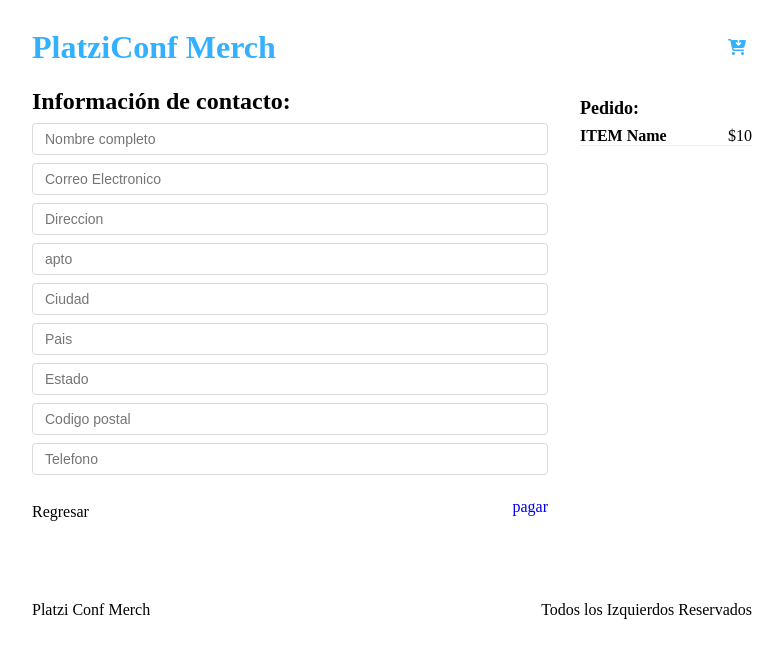
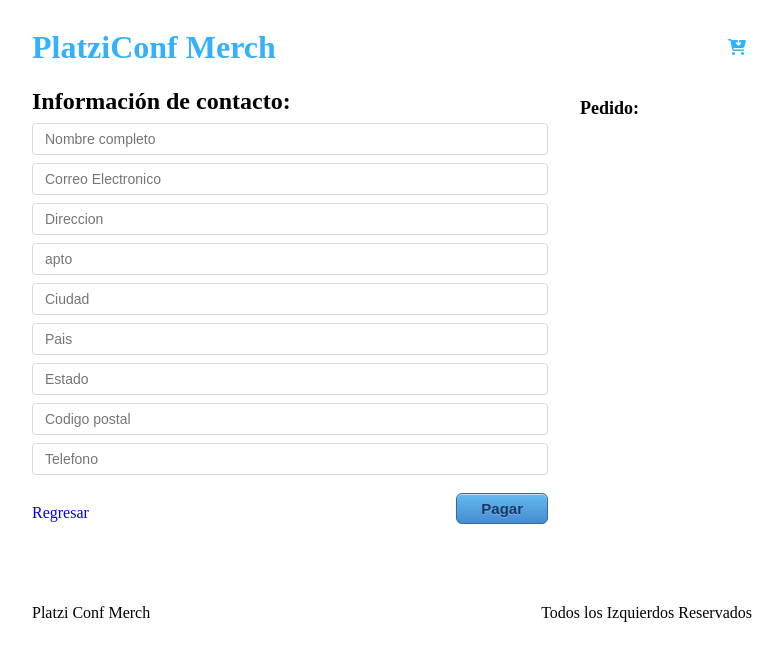
Before and after one commit to TrellixVulnTeam/platzi-conf-merch_5B81, a React app: page /checkout/information in a window 1280 px wide. Shown: the top 660 px of the page, without its empty margins (248-1031 px from the left). Built offline with nearby package versions, Linux system fonts and the light colour scheme.

Commit message:
Clase 31 terminada

```diff
--- a/src/containers/Information.jsx
+++ b/src/containers/Information.jsx
@@ -1,9 +1,33 @@
-import React from 'react'
+import React, { useEffect, useContext, useRef } from 'react'
 import { Link } from 'react-router-dom';
+import AppContext from '../context/AppContext'
 
 import '../styles/components/Information.css';
 
+
 export default function Information() {
+    const { state, addToBuyer } = useContext(AppContext);
+    const form = useRef(null);
+
+    const { cart } = state;
+
+    const handleSubmit = () => {
+        const formData = new FormData(form.current);
+        const buyer = {
+            'name': formData.get('name'),
+            'email':formData.get('email'),
+            'addres':formData.get('addres'),
+            'apto':formData.get('apto'),
+            'city':formData.get('city'),
+            'country':formData.get('country'),
+            'state':formData.get('state'),
+            'cp':formData.get('cp'),
+            'phone':formData.get('phone'),
+        }
+
+        addToBuyer(buyer);
+    }
+
     return (
         <div className="Information">
             <div className="Information-content">
@@ -11,7 +35,7 @@
                     <h2>Información de contacto:</h2>
                 </div>
                 <div className="Information-form">
-                    <form action="">
+                    <form ref={form}>
                         <input type="text" placeholder="Nombre completo" name="name" />
                         <input type="text" placeholder="Correo Electronico" name="email" />
                         <input type="text" placeholder="Direccion" name="addres" />
@@ -24,20 +48,24 @@
                     </form>
                 </div>
                 <div className="Information-buttons">
-                    <div className="Information-back">Regresar</div>
+                    <Link to="checkout">
+                        <div className="Information-back">Regresar</div>
+                    </Link>
                     <Link to="/checkout/payment">
-                    <div className="Information-next">pagar</div>
+                        <button type="button" onClick={handleSubmit} >Pagar</button>
                     </Link>
                 </div>
             </div>
             <div className="Information-sidebar">
                 <h3>Pedido:</h3>
-                <div className="Information-item">
-                    <div className="Information-element">
-                        <h4>ITEM Name</h4>
-                        <span>$10</span>
+                {cart.map((item) => (
+                    <div key={item.id} className="Information-item">
+                        <div className="Information-element">
+                            <h4>{item.title}</h4>
+                            <span>$ {item.price}</span>
+                        </div>
                     </div>
-                </div>
+                ))}
             </div>
         </div>
     )
--- a/src/hooks/useInitialState.js
+++ b/src/hooks/useInitialState.js
@@ -1,4 +1,4 @@
-import React, {useState} from 'react';
+import React, { useState } from 'react';
 
 import initialState from '../initialSatate';
 
@@ -8,7 +8,7 @@
     const addToCart = payload => {
         setState({
             ...state,
-           cart: [...state.cart,  payload],
+            cart: [...state.cart, payload],
         })
     }
 
@@ -19,7 +19,15 @@
         })
     }
 
+    const addToBuyer = (payload) => {
+        setState({
+            ...state,
+            buyer: [...state.buyer, payload]
+        })
+    }
+
     return {
+        addToBuyer,
         addToCart,
         removeFromCart,
         state,
--- a/src/initialSatate.js
+++ b/src/initialSatate.js
@@ -1,5 +1,6 @@
 export default {
     cart: [],
+    buyer: [],
     products: [
       {
         'id': '1',
```
Lines whose indentation alone changed are shown as unchanged.
